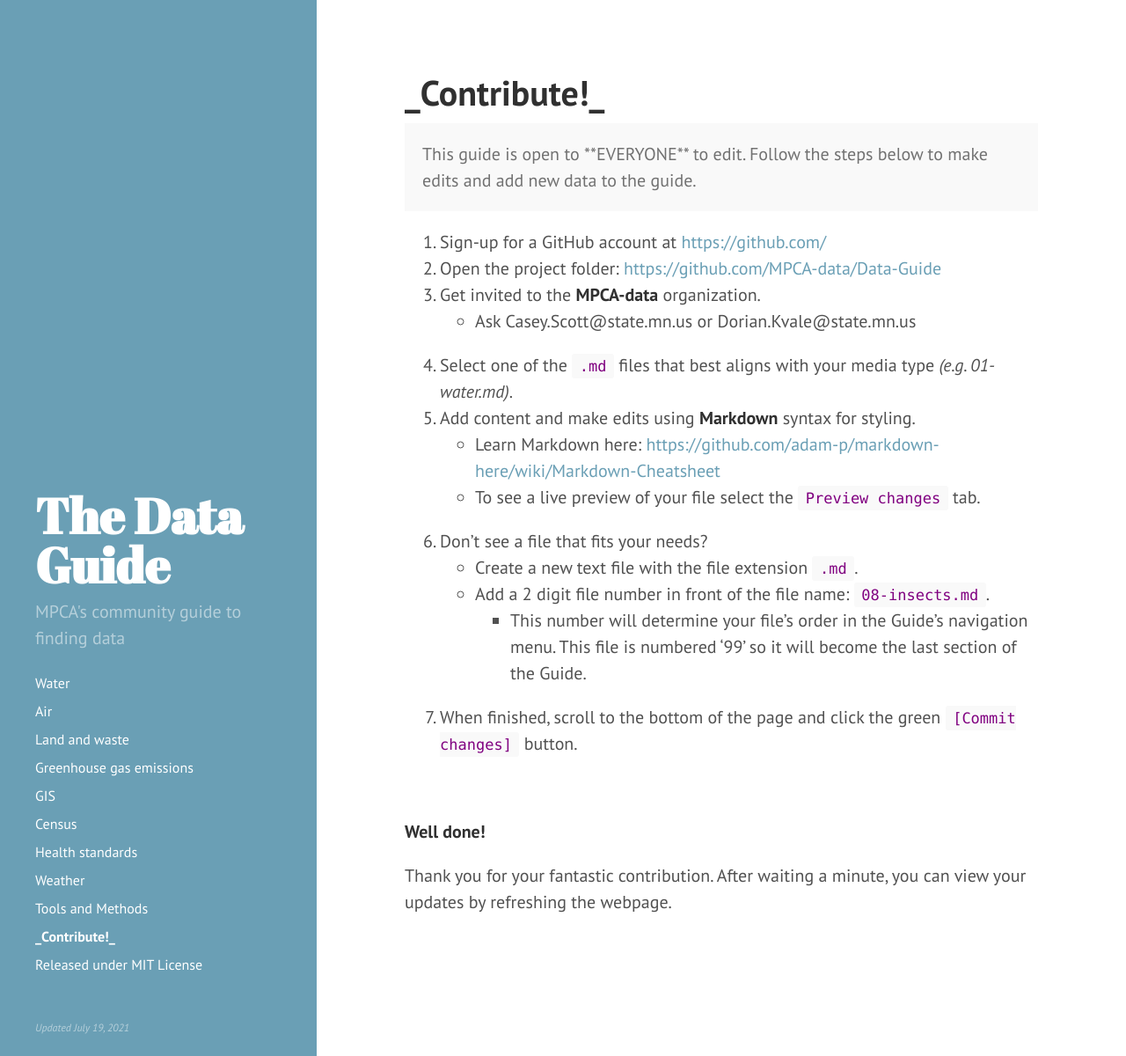
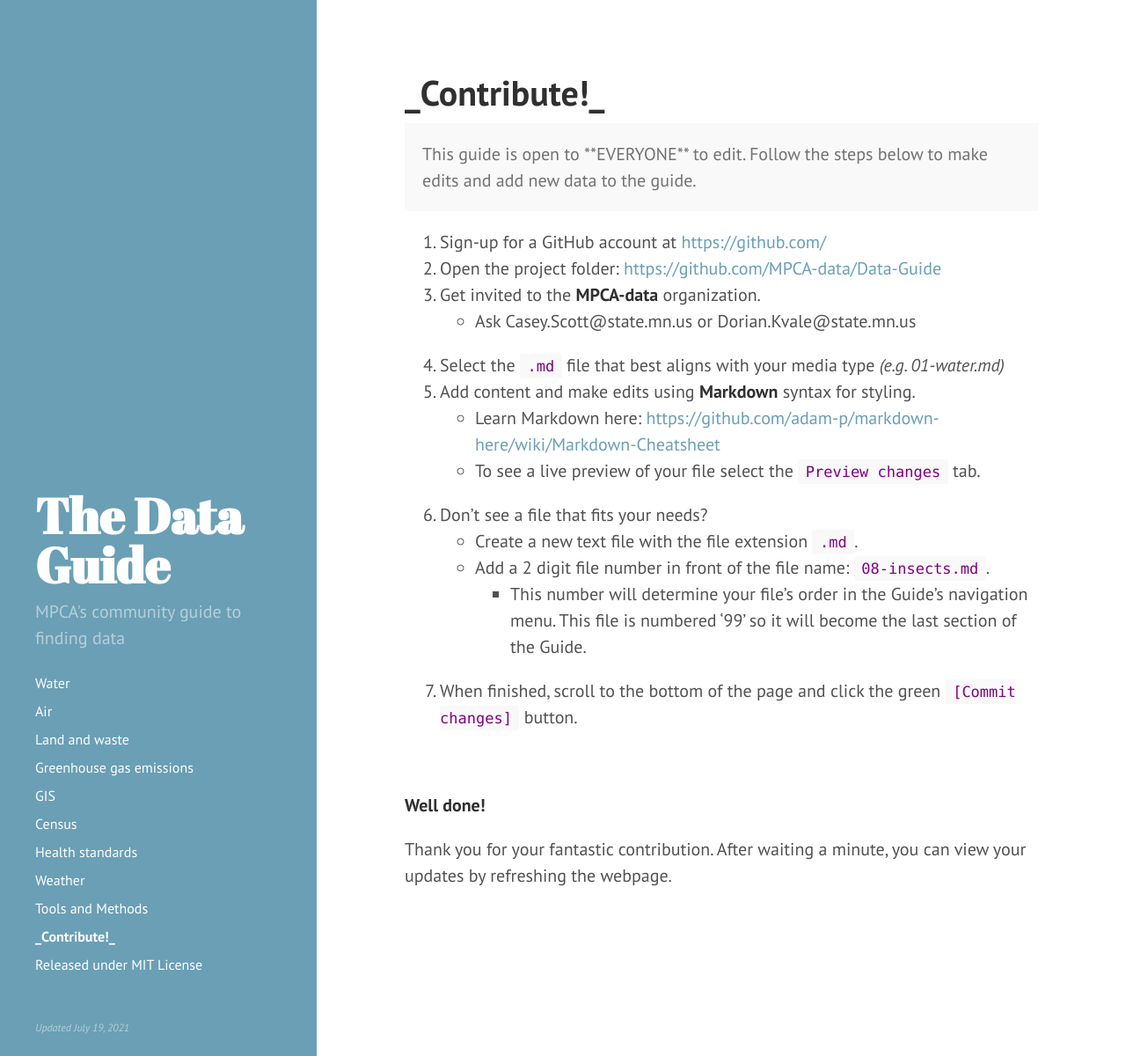
Before and after one commit to annemorris/Data-Guide-1, a Jekyll site: the page built from 99-contribute.md, in a window 1280 px wide and 1200 px high. Shown: the whole window at 88% size. Built offline with Jekyll 4.4.1, drawn with Linux system fonts in a browser that asks for light colours.

Commit message:
Update 99-contribute.md

```diff
--- a/99-contribute.md
+++ b/99-contribute.md
@@ -13,7 +13,7 @@ This guide is open to **EVERYONE** to edit. Follow the steps below to make edits
 1. Open the project folder:  [https://github.com/MPCA-data/Data-Guide](https://github.com/MPCA-data/Data-Guide)
 1. Get invited to the __MPCA-data__ organization.
     - Ask Casey.Scott@state.mn.us or Dorian.Kvale@state.mn.us
-1. Select one of the `.md` files that best aligns with your media type _(e.g. 01-water.md)_.
+1. Select the `.md` file that best aligns with your media type _(e.g. 01-water.md)_
 1. Add content and make edits using __Markdown__ syntax for styling.
     - Learn Markdown here: [https://github.com/adam-p/markdown-here/wiki/Markdown-Cheatsheet](https://github.com/adam-p/markdown-here/wiki/Markdown-Cheatsheet)
     - To see a live preview of your file select the `Preview changes` tab.
```
